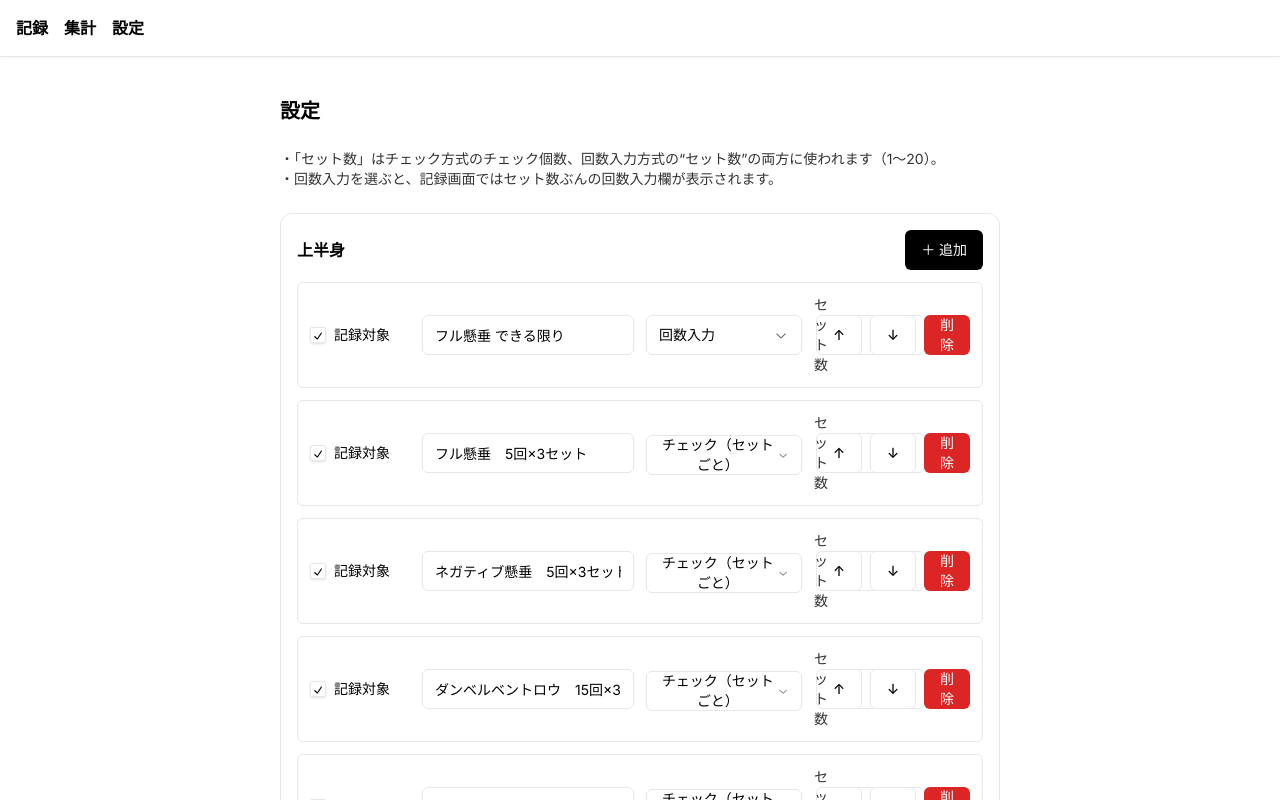
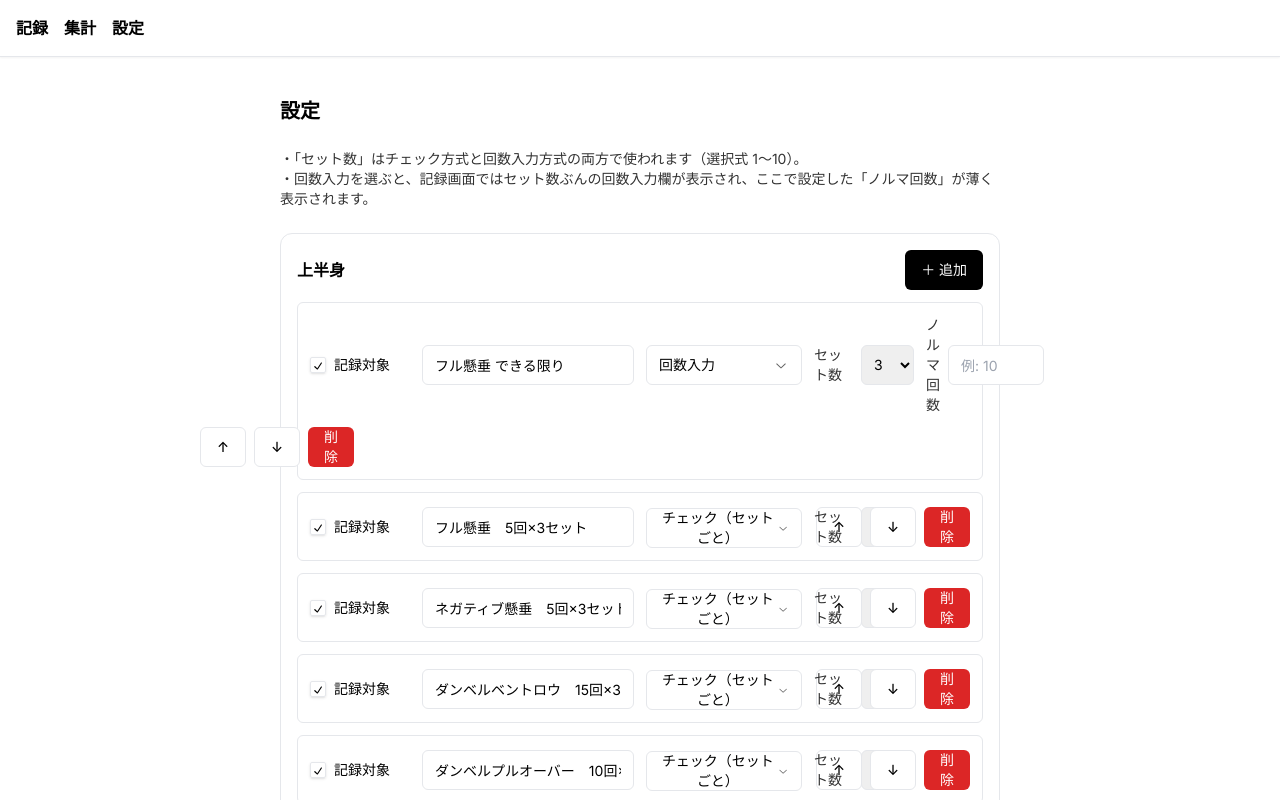
Before and after one commit to Mickey-1996/workout-tracker20250807, a Next.js app: page /tabs/settings in a window 1280 px wide. Shown: the top 800 px of the page. Built offline with nearby package versions, Linux system fonts and the light colour scheme.

Commit message:
UI updates

```diff
--- a/src/tabs/RecordTab.tsx
+++ b/src/tabs/RecordTab.tsx
@@ -1,4 +1,3 @@
-
 // src/tabs/RecordTab.tsx
 "use client";
 
@@ -15,35 +14,33 @@ import { defaultExercises } from "@/lib/exercises-default";
 type Category = "upper" | "lower" | "other";
 type InputMode = "check" | "count";
 
-// 設定側の最小互換型
 type ExerciseItem = {
   id: string;
   name: string;
   category: Category;
   inputMode?: InputMode;
-  checkCount?: number;  // checkの個数 / count時は“セット数”
-  sets?: number;        // 旧フィールド（後方互換）
+  checkCount?: number;  // 設定タブの「セット数」
+  sets?: number;        // 旧フィールド互換
   enabled?: boolean;
   order?: number;
-  repTarget?: number;   // 回数のノルマ（count時）
+  repTarget?: number;   // 回数入力モードの「ノルマ回数」
 };
 
-// 1日分の記録（countsは“セットごとの回数”配列）
 type DayRecord = {
   date: string;
   notesUpper: string;
   notesLower: string;
   notesOther?: string;
   sets: Record<string, boolean[]>;
-  counts?: Record<string, number[]>;
+  counts?: Record<string, number[]>; // セットごとの回数
 };
 
 type ItemUI = {
   id: string;
   name: string;
   mode: InputMode;
-  checks: number;   // check時の個数 / count時の“セット数”
-  target?: number;  // ノルマ：countなら回数、checkならチェック数
+  checks: number;     // セット数
+  target?: number;    // ノルマ回数（count時）/ セット数（check時表示用）
 };
 
 type GroupUI = {
@@ -56,16 +53,13 @@ type GroupUI = {
 const SETTINGS_KEY = "settings-v1";
 const today = new Date().toISOString().split("T")[0];
 
-// 既存データの counts が number の場合に配列へ寄せる
+// 既存 counts が number の場合に配列に正規化
 function toCountsArray(obj: unknown): Record<string, number[]> {
   if (!obj || typeof obj !== "object") return {};
   const out: Record<string, number[]> = {};
   for (const [k, v] of Object.entries(obj as Record<string, unknown>)) {
-    if (Array.isArray(v)) {
-      out[k] = v.map((n) => Math.max(0, Math.floor(Number(n) || 0)));
-    } else if (typeof v === "number") {
-      out[k] = [Math.max(0, Math.floor(v))];
-    }
+    if (Array.isArray(v)) out[k] = v.map(n => Math.max(0, Math.floor(Number(n) || 0)));
+    else if (typeof v === "number") out[k] = [Math.max(0, Math.floor(v))];
   }
   return out;
 }
@@ -87,17 +81,16 @@ export default function RecordTab() {
   };
 
   useEffect(() => {
-    // 1) 当日記録の読み込み（countsは配列に正規化）
+    // 当日記録読み込み（counts を配列に正規化）
     const rec = loadDayRecord(today) as Partial<DayRecord> | null;
     if (rec) {
-      setDayRecord((prev) => ({
+      setDayRecord(prev => ({
         ...prev,
         ...rec,
         counts: { ...(prev.counts ?? {}), ...toCountsArray((rec as any).counts) },
       }));
     }
-
-    // 2) 設定 or 既定種目からUI構築
+    // 設定（なければデフォルト）からUIを構築
     type Settings = { items: ExerciseItem[] };
     const saved = loadJSON<Settings>(SETTINGS_KEY);
     const items = saved?.items?.length ? saved.items : (defaultExercises as ExerciseItem[]);
@@ -108,26 +101,22 @@ export default function RecordTab() {
     const norm = (x?: number) => (Number.isFinite(x) && Number(x) ? Number(x) : 0);
 
     const list: ItemUI[] = items
-      .filter((x) => x.enabled !== false)
-      .map((x) => {
+      .filter(x => x.enabled !== false)
+      .map(x => {
         const mode: InputMode = x.inputMode ?? "check";
-        // セット数：checkCount > sets > 3
         const checks = Math.max(1, norm(x.checkCount) || norm(x.sets) || 3);
-        const target =
-          mode === "count"
-            ? (Number.isFinite(x.repTarget) ? Number(x.repTarget) : undefined)
-            : checks; // check時はノルマ表示に流用
+        const target = mode === "count"
+          ? (Number.isFinite(x.repTarget) ? Number(x.repTarget) : undefined)
+          : checks; // check時は表示用にセット数を使う
         return { id: x.id, name: x.name, mode, checks, target };
       });
 
     const sortByOrder = (a: ItemUI, b: ItemUI) => {
-      const oa = items.find((i) => i.id === a.id)?.order ?? 0;
-      const ob = items.find((i) => i.id === b.id)?.order ?? 0;
+      const oa = items.find(i => i.id === a.id)?.order ?? 0;
+      const ob = items.find(i => i.id === b.id)?.order ?? 0;
       return oa - ob;
     };
-
-    const pick = (cat: Category) =>
-      list.filter((i) => items.find((x) => x.id === i.id)?.category === cat).sort(sortByOrder);
+    const pick = (cat: Category) => list.filter(i => items.find(x => x.id === i.id)?.category === cat).sort(sortByOrder);
 
     return [
       { cat: "upper", label: "上半身", noteField: "notesUpper", items: pick("upper") },
@@ -176,8 +165,7 @@ export default function RecordTab() {
 
   function CategoryBlock({ group }: { group: GroupUI }) {
     const g = group;
-    // 行の見た目をそろえるため、当カテゴリでの最大セット数
-    const maxChecks = Math.max(0, ...g.items.map((x) => x.checks));
+    const maxChecks = Math.max(0, ...g.items.map(x => x.checks)); // 行レイアウト揃え
 
     return (
       <Card className="p-4 space-y-3">
@@ -185,22 +173,20 @@ export default function RecordTab() {
 
         <div className="divide-y">
           {g.items.map((ex) => {
-            const goalText =
+            const note =
               ex.mode === "count"
-                ? ex.target
-                  ? `ノルマ ${ex.target}回`
-                  : "回数入力"
+                ? (ex.target ? `ノルマ ${ex.target}回` : "回数入力")
                 : `ノルマ ${ex.checks}セット`;
 
             return (
               <div key={ex.id} className="flex items-center justify-between py-2">
                 <div className="pr-4 leading-snug">
                   <div className="font-medium">{ex.name}</div>
-                  <div className="text-xs opacity-60 mt-0.5">{goalText}</div>
+                  <div className="text-xs opacity-60 mt-0.5">{note}</div>
                 </div>
 
                 {ex.mode === "count" ? (
-                  // countモード：セット数ぶん数値入力を並べる
+                  // 回数入力モード：セット数ぶんの数値欄 + placeholderにノルマ反映
                   <div
                     className="grid gap-2"
                     style={{ gridTemplateColumns: `repeat(${Math.max(ex.checks, 1)}, 4.5rem)` }}
@@ -225,7 +211,7 @@ export default function RecordTab() {
                     })}
                   </div>
                 ) : (
-                  // checkモード：従来通りチェックボックス
+                  // チェックモード：セット数ぶんのチェック
                   <div
                     className="grid gap-2"
                     style={{ gridTemplateColumns: `repeat(${Math.max(maxChecks, 1)}, 2.75rem)` }}
@@ -242,7 +228,7 @@ export default function RecordTab() {
                         />
                       );
                     })}
-                    {/* セット不足分は見た目そろえのダミー */}
+                    {/* レイアウト合わせ用の透明ダミー */}
                     {Array.from({ length: Math.max(maxChecks - ex.checks, 0) }).map((_, i) => (
                       <div key={`gap-${i}`} className="h-11 w-11 opacity-0" />
                     ))}
@@ -255,7 +241,7 @@ export default function RecordTab() {
           {g.items.length === 0 && <div className="py-2 text-sm opacity-60">（種目なし）</div>}
         </div>
 
-        {/* 備考 */}
+        {/* 備考欄 */}
         <div className="space-y-1">
           <div className="text-sm font-medium">備考</div>
           <Textarea
@@ -268,7 +254,7 @@ export default function RecordTab() {
     );
   }
 
-  const allEmpty = groups.every((g) => g.items.length === 0);
+  const allEmpty = groups.every(g => g.items.length === 0);
 
   return (
     <div className="space-y-4">
--- a/src/tabs/SettingsTab.tsx
+++ b/src/tabs/SettingsTab.tsx
@@ -1,4 +1,3 @@
-// src/tabs/SettingsTab.tsx
 "use client";
 
 import { useEffect, useMemo, useState } from "react";
@@ -111,11 +110,13 @@ export default function SettingsTab() {
 
         <div className="space-y-3">
           {list.length === 0 && <p className="text-sm opacity-70">（種目なし）</p>}
+
           {list.map((it) => (
             <div
               key={it.id}
               className="grid grid-cols-1 gap-3 sm:grid-cols-12 sm:items-center rounded-md border p-3"
             >
+              {/* 記録対象 */}
               <label className="flex items-center gap-2 sm:col-span-2">
                 <Checkbox
                   checked={it.enabled}
@@ -124,6 +125,7 @@ export default function SettingsTab() {
                 <span className="text-sm">記録対象</span>
               </label>
 
+              {/* 種目名 */}
               <div className="sm:col-span-4">
                 <Input
                   placeholder="種目名（例：フル懸垂 5回×3セット）"
@@ -132,6 +134,7 @@ export default function SettingsTab() {
                 />
               </div>
 
+              {/* 入力方式 */}
               <div className="sm:col-span-3">
                 <Select
                   value={it.inputMode}
@@ -147,26 +150,45 @@ export default function SettingsTab() {
                 </Select>
               </div>
 
-              {/* セット数：数値で直接入力できるように変更（count時も常に編集可） */}
+              {/* セット数（選択式・countでも常に編集可） */}
               <div className="flex items-center gap-2 sm:col-span-2">
                 <span className="text-sm opacity-80">セット数</span>
-                <Input
-                  type="number"
-                  inputMode="numeric"
-                  min={1}
-                  max={20}
-                  step={1}
-                  className="w-24"
+                <select
+                  className="h-10 rounded-md border px-2 text-sm"
                   value={it.checkCount ?? 3}
-                  onChange={(e) => {
-                    const raw = Number(e.target.value);
-                    const n = Number.isFinite(raw) ? Math.floor(raw) : 1;
-                    const clamped = Math.min(20, Math.max(1, n));
-                    update(it.id, { checkCount: clamped });
-                  }}
-                />
+                  onChange={(e) => update(it.id, { checkCount: Number(e.target.value) })}
+                >
+                  {Array.from({ length: 10 }, (_, i) => i + 1).map((n) => (
+                    <option key={n} value={n}>
+                      {n}
+                    </option>
+                  ))}
+                </select>
               </div>
 
+              {/* ノルマ回数（countのときだけ表示） */}
+              {it.inputMode === "count" && (
+                <div className="flex items-center gap-2 sm:col-span-1">
+                  <span className="text-sm opacity-80">ノルマ回数</span>
+                  <Input
+                    type="number"
+                    inputMode="numeric"
+                    min={0}
+                    max={500}
+                    step={1}
+                    className="w-24"
+                    value={it.repTarget ?? ""}
+                    onChange={(e) =>
+                      update(it.id, {
+                        repTarget: e.target.value === "" ? undefined : Math.max(0, Math.floor(Number(e.target.value) || 0)),
+                      })
+                    }
+                    placeholder="例: 10"
+                  />
+                </div>
+              )}
+
+              {/* 並び替え/削除 */}
               <div className="flex gap-2 sm:col-span-1 sm:justify-end">
                 <Button variant="secondary" onClick={() => move(it.id, -1)}>
                   ↑
@@ -189,8 +211,8 @@ export default function SettingsTab() {
     <div className="space-y-6">
       <h2 className="text-xl font-bold">設定</h2>
       <p className="text-sm opacity-80">
-        ・「セット数」はチェック方式のチェック個数、回数入力方式の“セット数”の両方に使われます（1〜20）。<br />
-        ・回数入力を選ぶと、記録画面ではセット数ぶんの回数入力欄が表示されます。
+        ・「セット数」はチェック方式と回数入力方式の両方で使われます（選択式 1〜10）。<br />
+        ・回数入力を選ぶと、記録画面ではセット数ぶんの回数入力欄が表示され、ここで設定した「ノルマ回数」が薄く表示されます。
       </p>
 
       {Block("upper", "上半身")}
```
